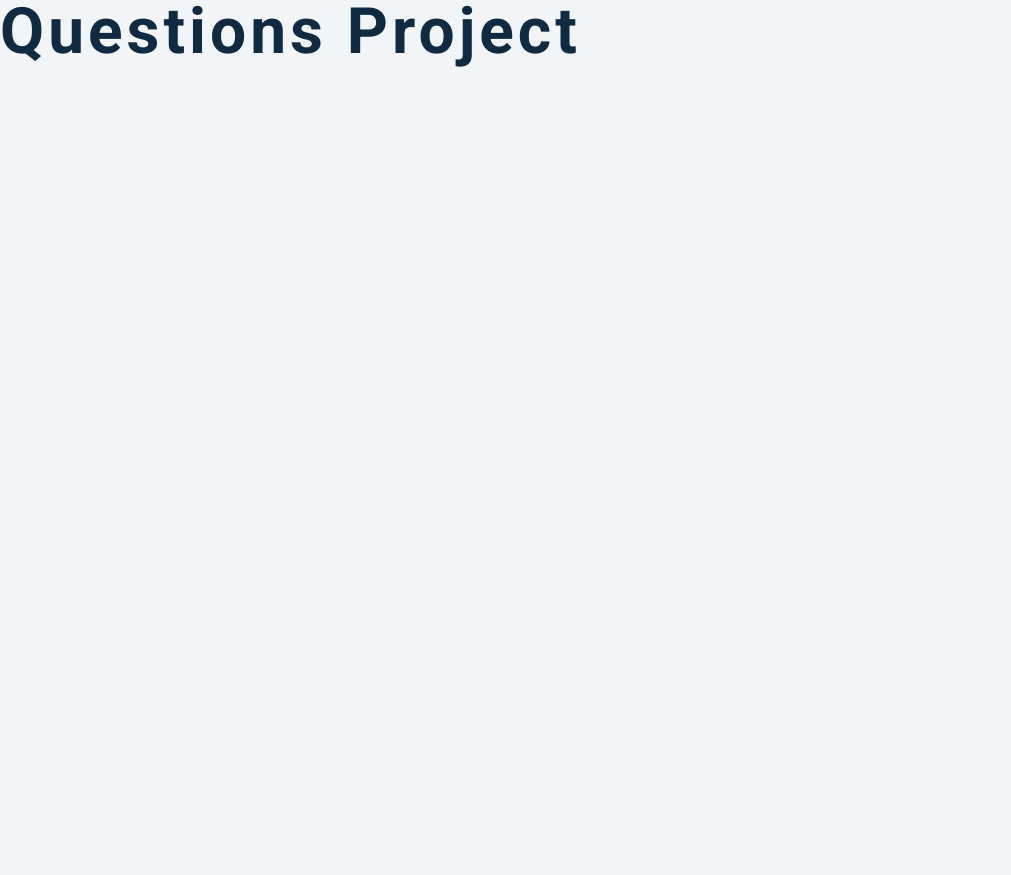
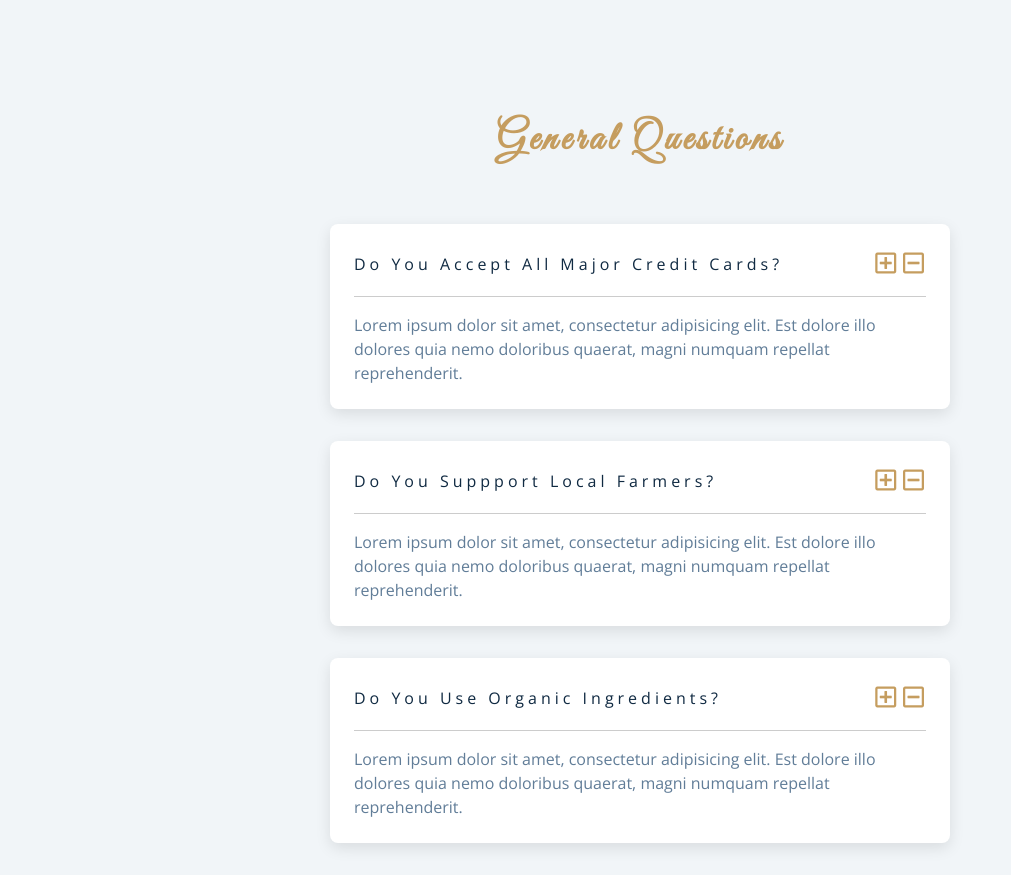
Before and after one commit to srushtiss/JS-Projects, a plain HTML site: page questions/setup/index.html in a window 1280 px wide. Shown: the whole page, without its empty margins (0-1011 px from the left). Before the commit the page ends 800 px from the top, so only its background shows below. Drawn offline with nearby package versions, Linux system fonts and the light colour scheme.

Commit message:
completed html part

```diff
--- a/questions/setup/index.html
+++ b/questions/setup/index.html
@@ -5,10 +5,7 @@
     <meta name="viewport" content="width=device-width, initial-scale=1.0" />
     <title>Q & A</title>
     <!-- font-awesome -->
-    <link
-      rel="stylesheet"
-      href="https://cdnjs.cloudflare.com/ajax/libs/font-awesome/5.14.0/css/all.min.css"
-    />
+    <link rel="stylesheet" href="https://cdnjs.cloudflare.com/ajax/libs/font-awesome/5.14.0/css/all.min.css" />
     <!-- extra fonts -->
     <link
       href="https://fonts.googleapis.com/css?family=Great+Vibes&display=swap"
@@ -18,7 +15,88 @@
     <link rel="stylesheet" href="styles.css" />
   </head>
   <body>
-    <h1>questions project</h1>
+      <section class="questions">
+        <!-- title -->
+        <div class="title">
+          <h2>general questions</h2>
+        </div>
+        <!-- questions -->
+        <div class="section-center">
+          <!-- single question -->
+          <article class="question">
+            <!-- question title -->
+            <div class="question-title">
+              <p>do you accept all major credit cards?</p>
+              <button type="button" class="question-btn">
+                <span class="plus-icon">
+                  <i class="far fa-plus-square"></i>
+                </span>
+                <span class="minus-icon">
+                  <i class="far fa-minus-square"></i>
+                </span>
+              </button>
+            </div>
+            <!-- question text -->
+            <div class="question-text">
+              <p>
+                Lorem ipsum dolor sit amet, consectetur adipisicing elit. Est
+                dolore illo dolores quia nemo doloribus quaerat, magni numquam
+                repellat reprehenderit.
+              </p>
+            </div>
+          </article>
+          <!-- end of single question -->
+          <!-- single question -->
+          <article class="question">
+            <!-- question title -->
+            <div class="question-title">
+              <p>do you suppport local farmers?</p>
+              <button type="button" class="question-btn">
+                <span class="plus-icon">
+                  <i class="far fa-plus-square"></i>
+                </span>
+                <span class="minus-icon">
+                  <i class="far fa-minus-square"></i>
+                </span>
+              </button>
+            </div>
+            <!-- question text -->
+            <div class="question-text">
+              <p>
+                Lorem ipsum dolor sit amet, consectetur adipisicing elit. Est
+                dolore illo dolores quia nemo doloribus quaerat, magni numquam
+                repellat reprehenderit.
+              </p>
+            </div>
+          </article>
+          <!-- end of single question -->
+          <!-- single question -->
+          <article class="question">
+            <!-- question title -->
+            <div class="question-title">
+              <p>do you use organic ingredients?</p>
+              <!-- button -->
+              <button type="button" class="question-btn">
+                <span class="plus-icon">
+                  <i class="far fa-plus-square"></i>
+                </span>
+                <span class="minus-icon">
+                  <i class="far fa-minus-square"></i>
+                </span>
+              </button>
+            </div>
+            <!-- question text -->
+            <div class="question-text">
+              <p>
+                Lorem ipsum dolor sit amet, consectetur adipisicing elit. Est
+                dolore illo dolores quia nemo doloribus quaerat, magni numquam
+                repellat reprehenderit.
+              </p>
+            </div>
+          </article>
+          <!-- end of single question -->
+      </section>
+    </main>
     <!-- javascript -->
     <script src="app.js"></script>
   </body>
```
